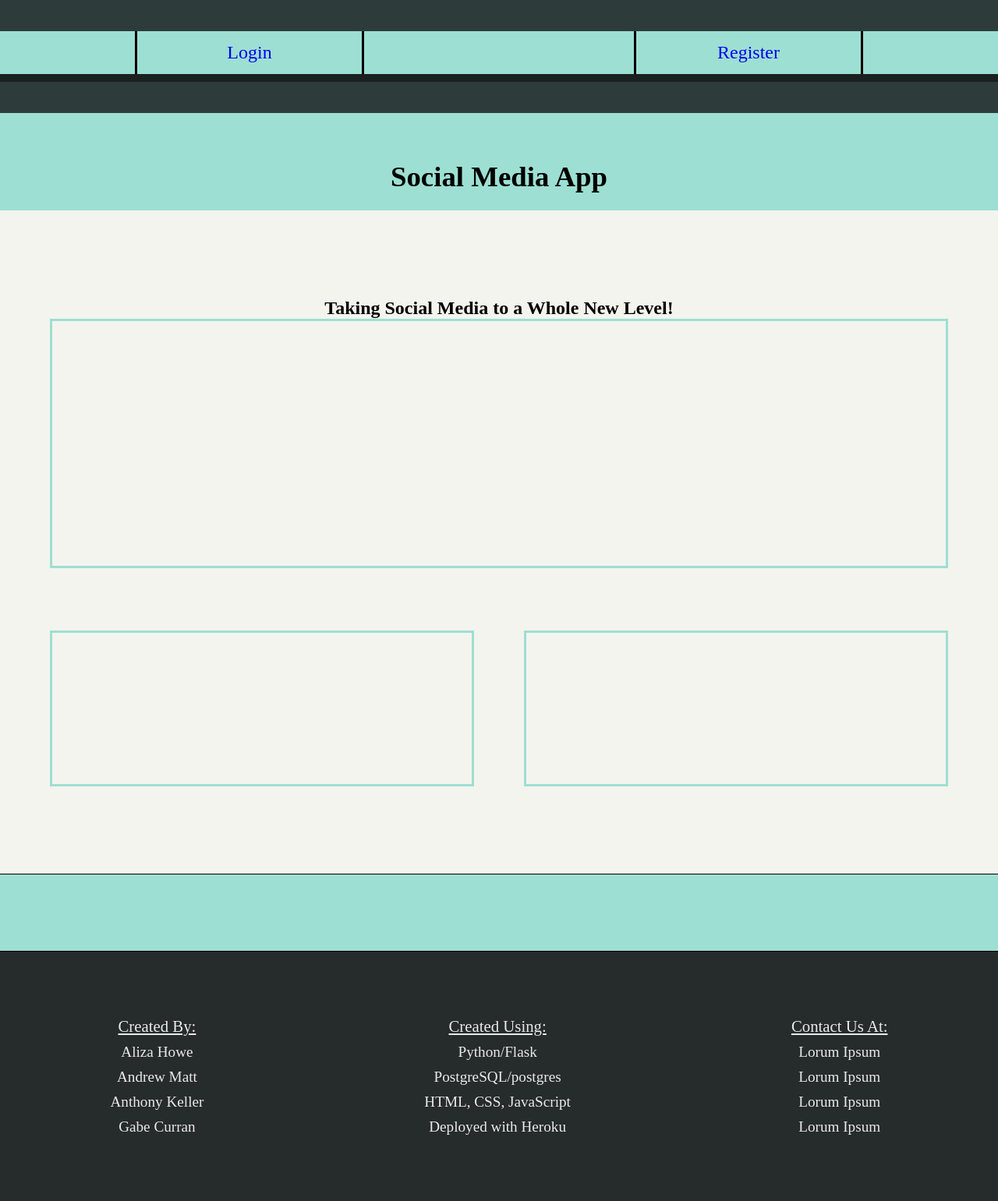
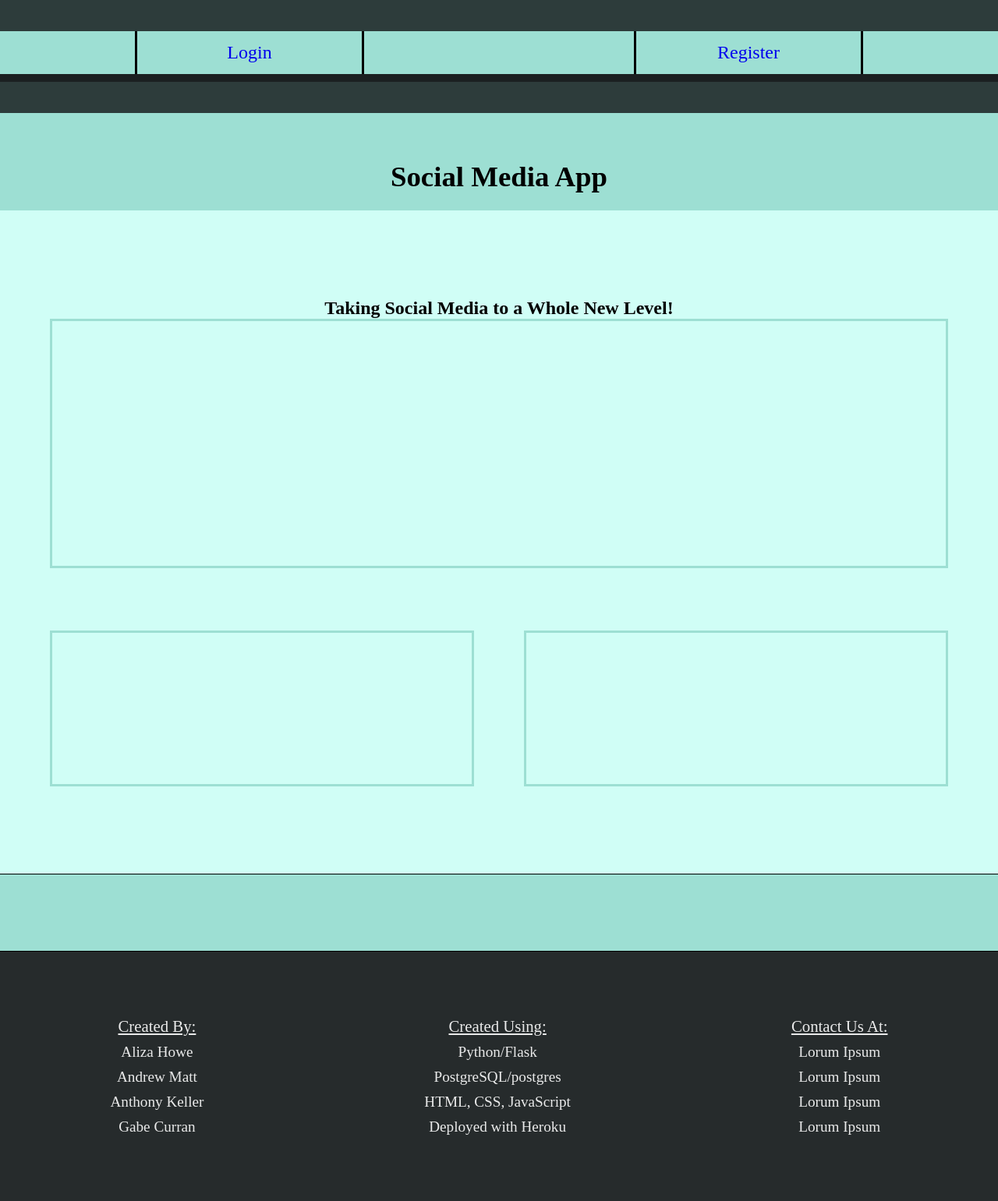
Before and after one commit to andrewM202/social-media-app, a Flask app: page / in a window 1280 px wide. Shown: the whole page at 78% size. Run offline with Flask 2, Linux system fonts and the light colour scheme; some libraries are stand-ins or nearby versions.

Commit message:
updated background color

```diff
--- a/static/css/styles.css
+++ b/static/css/styles.css
@@ -91,7 +91,7 @@ body > main {
     height: auto;
     min-height: 60vh;
     width: 100vw;
-    background: #f3f4ed;
+    background: #D0FEF6;
     display: flex;
     flex-direction: column;
     align-items: center;
```
